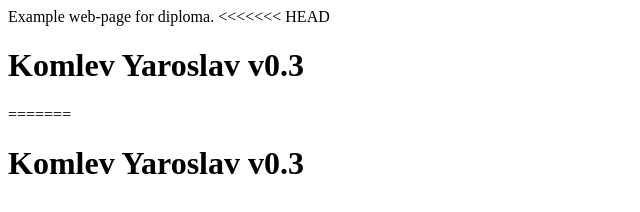
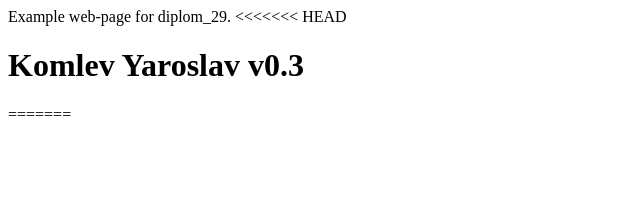
Before and after one commit to basson63/app, a plain HTML site: page index.html in a window 1280 px wide. Shown: the whole page, without its empty margins (0-640 px from the left). Drawn offline with Linux system fonts and the light colour scheme.

Commit message:
webapp_11

```diff
--- a/index.html
+++ b/index.html
@@ -1,11 +1,10 @@
 <html>
 <head>
-Example web-page for diploma.
+Example web-page for diplom_29.
 </head>
 <body>
 <<<<<<< HEAD
 <h1>Komlev Yaroslav v0.3</h1>
 =======
-<h1>Komlev Yaroslav v0.3</h1>
 </body>
 </html>
```
